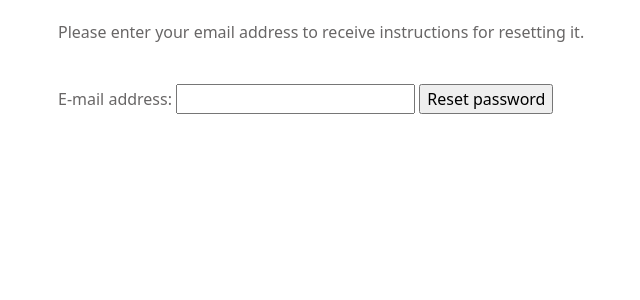
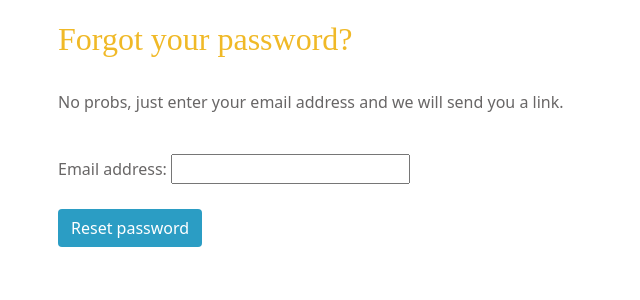
Before and after one commit to OrlaBr/triflake-studios, a Django app: a page that uses templates/registration/password_reset_form.html in a window 1280 px wide. Shown: the part 67-367 px from the top of the page, without its empty margins (27-667 px from the left). Run offline with Django 3.2, Linux system fonts and the light colour scheme; some libraries are stand-ins or nearby versions.

Commit message:
Add custom css to reset-password.html

```diff
--- a/static/css/custom.css
+++ b/static/css/custom.css
@@ -125,9 +125,6 @@ footer {
     background-color: #fff;
 }
 
-.accountform {
-    padding-top: 20px;
-}
 
 form {
     color: rgb(104, 102, 102);
@@ -183,3 +180,18 @@ form {
     color: #f0b927;
     font-family: 'Abhaya Libre', serif;
 }
+
+/***password-reset.html**/
+
+.passwordResetPage {
+    margin: auto;
+}
+
+.passwordReset {
+    color: #f0b927;
+    font-family: 'Abhaya Libre', serif;
+}
+
+.reset-btn {
+    margin-top: 20px;
+}
--- a/templates/registration/password_reset_form.html
+++ b/templates/registration/password_reset_form.html
@@ -1,23 +1,29 @@
 {% extends "base.html" %}
-
-{% block page_title %}Password Reset Page{% endblock %}
+{% load bootstrap_tags %}
+{% block page_title %}Reset Password{% endblock %}
 
 {% block page_heading %}Reset Password{% endblock %}
 
 {% block content %}
-
+<div class="container passwordResetPage">
+	<div class="row">
 		<form method="post" class="accountform">
-    <p>Please enter your email address to receive instructions for resetting it.</p>
+            <h2 class="passwordReset">Forgot your password?</h2>
+            <br>
+			<p>No probs, just enter your email address and we will send you a link.</p>
 			<br>
 			<div style="display:none">
 				<input type="hidden" value="{{ csrf_token }}" name="csrfmiddlewaretoken">
             </div>
 				{{ form.email.errors }}
 				<p>
-        <label for="id_email" class="control-label required-field">E-mail address:</label>
+					<label for="id_email" class="control-label required-field">Email address:</label>
 					{{ form.email }}
-        <input type="submit" value="Reset password" />
+                    <br>
+					<input class="btn btn-default reset-btn" type="submit" value="Reset password" />
                 </p>
 		</form>
+	</div>
+</div>
 
 {% endblock %}
```
Also changed, not shown: db.sqlite3. Lines whose indentation alone changed are shown as unchanged.
